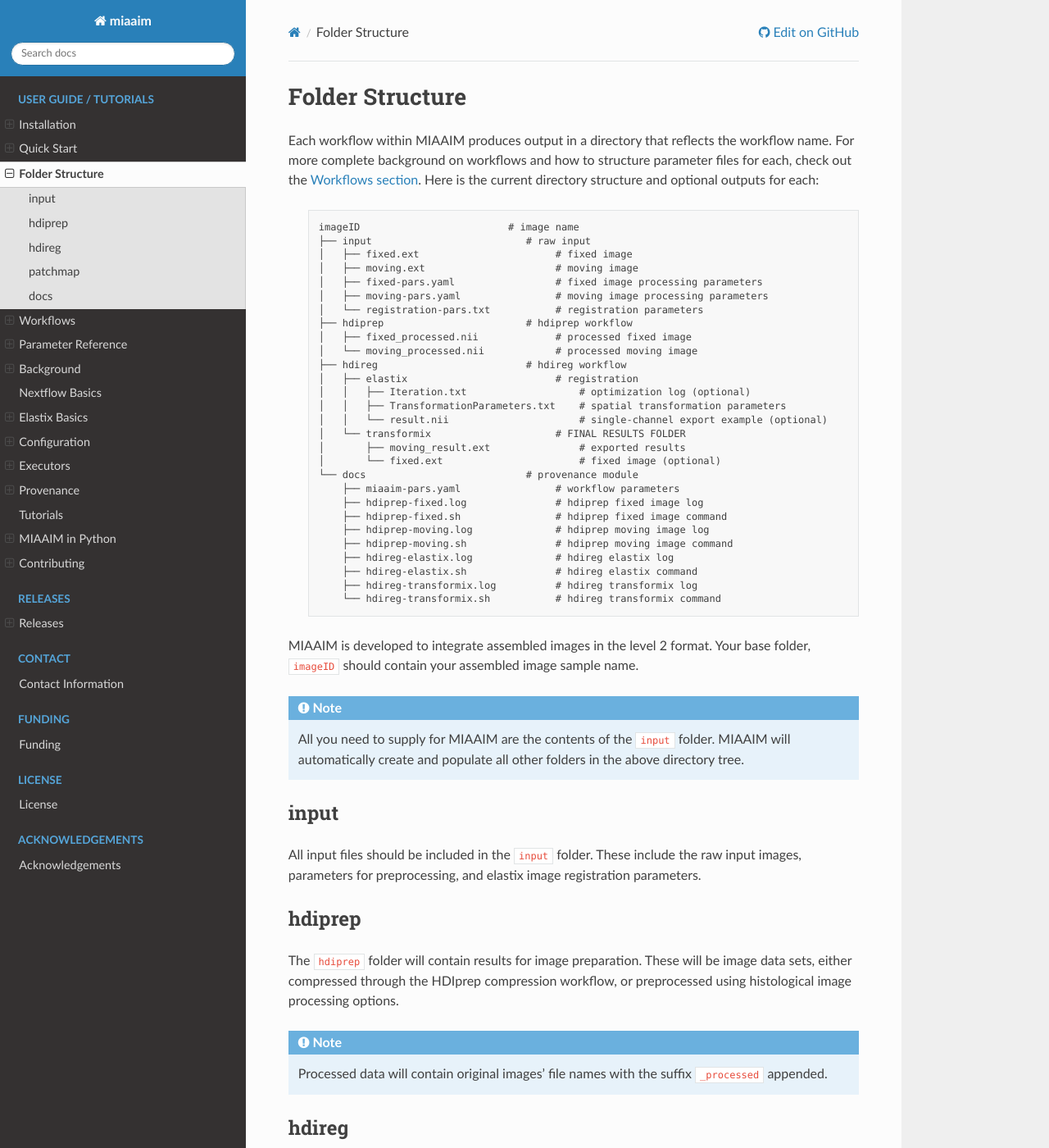
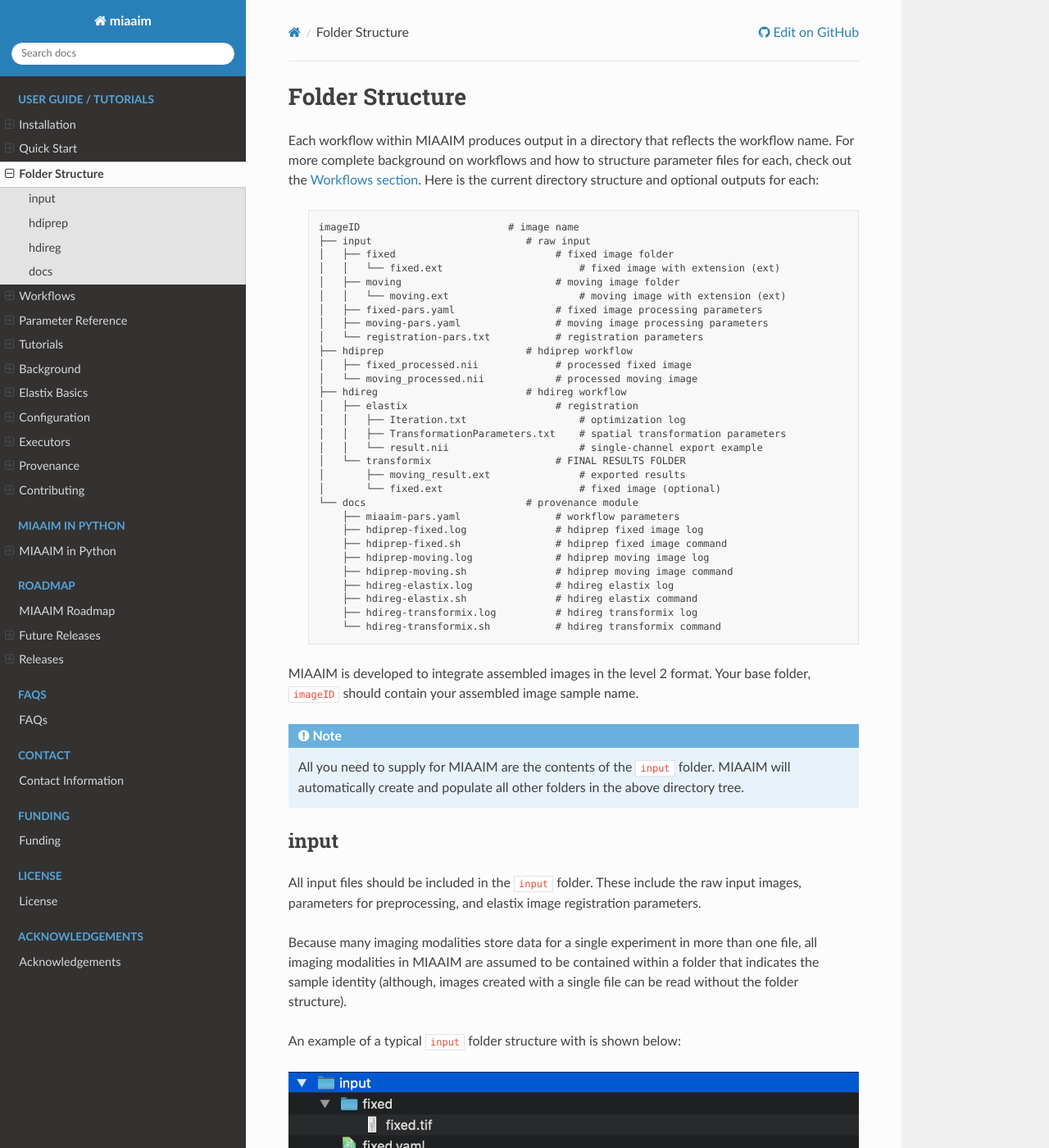
Before and after one commit to JoshuaHess12/miaaim, a Sphinx documentation site: the page built from docs/source/directory.rst, in a window 1280 px wide and 1400 px high. Shown: the whole window at 82% size. Built offline with Sphinx 7.4.7 and the Read the Docs theme 2.0.0, drawn with Linux system fonts in a browser that asks for light colours; some of the changed text lies outside the part shown.

Commit message:
update docs

```diff
--- a/docs/source/directory.rst
+++ b/docs/source/directory.rst
@@ -10,8 +10,10 @@
 
     imageID                         # image name
     ├── input                          # raw input
-    │   ├── fixed.ext                       # fixed image
-    │   ├── moving.ext                      # moving image
+    │   ├── fixed                           # fixed image folder
+    │   │   └── fixed.ext                       # fixed image with extension (ext)
+    │   ├── moving                          # moving image folder
+    │   │   └── moving.ext                      # moving image with extension (ext)
     │   ├── fixed-pars.yaml                 # fixed image processing parameters
     │   ├── moving-pars.yaml                # moving image processing parameters
     │   └── registration-pars.txt           # registration parameters
@@ -20,9 +22,9 @@
     │   └── moving_processed.nii            # processed moving image
     ├── hdireg                         # hdireg workflow
     │   ├── elastix                         # registration
-    │   │   ├── Iteration.txt                   # optimization log (optional)
+    │   │   ├── Iteration.txt                   # optimization log
     │   │   ├── TransformationParameters.txt    # spatial transformation parameters
-    │   │   └── result.nii                      # single-channel export example (optional)
+    │   │   └── result.nii                      # single-channel export example
     │   └── transformix                     # FINAL RESULTS FOLDER
     │       ├── moving_result.ext               # exported results
     │       └── fixed.ext                       # fixed image (optional)
@@ -51,21 +53,68 @@
 the raw input images, parameters for preprocessing, and elastix
 image registration parameters.
 
+Because many imaging modalities store data for a single experiment in more than
+one file, all imaging modalities in MIAAIM are assumed to be contained within
+a folder that indicates the sample identity (although, images created with a
+single file can be read without the folder structure).
+
+An example of a typical :code:`input` folder structure with is shown below:
+
+.. figure:: input-folder-example.png
+   :width: 100%
+
+Here, the fixed image is in the :code:`TIFF` format, and the moving image is
+a mass spectrometry imaging data set stored in the :code:`imzML` format. The
+processing steps for the moving and fixed image to pass to HDIprep
+are stored in the :code:`YAML` files, and the registration parameters to feed
+to HDIreg are stored in the :code:`registration-pars.txt` file.
+
 hdiprep
 -------
 The :code:`hdiprep` folder will contain results for image preparation. These will
 be image data sets, either compressed through the HDIprep compression workflow,
 or preprocessed using histological image processing options.
 
+An example of a typical :code:`hdiprep` folder structure with its output
+is shown below:
+
+.. figure:: hdiprep-folder-example.png
+   :width: 100%
+
 .. note::
    Processed data will contain original images' file names with the suffix
-   :code:`_processed` appended.
+   :code:`_processed.nii` appended.
 
 hdireg
 -------
 The :code:`hdireg` folder will contain results for image registration. The
 HDIreg workflow can compose multiple image registration models, indicated by
 separate parameter files.
+
+An example of a typical :code:`hdireg` folder structure with its output
+is shown below:
+
+.. figure:: hdireg-folder-example.png
+   :width: 100%
+
+Here, there are two folders: :code:`elastix`, which stores the registration
+logs and transformation matrices for the registration, and :code:`transformix`,
+which stores the final result of the registration procedure after the transformation
+matrix is applied to the full moving image.
+
+The optimization log for the registration is stored in the
+:code:`IterationInfo.0.txt` file. This was a single-resolution registration, so
+there is only a single file. Additional logs would be indicated increasing numbers
+at the end of the file name.
+
+The transformation parameters are stored in the :code:`TransformationParameters.0.txt` file,
+and these are the parameters that transform each channel in the moving image
+when the :code:`transformix` flag is passed to the hdireg module
+(see the :ref:`Parameter Reference <Parameter Reference to Parameter Reference>`)
+
+An example of the registration results are stored in the :code:`result.0.nii`
+file. This is the transformation matrix applied to the first channel of the
+:code:`moving_processed.nii` image in the :code:`hdiprep` folder.
 
 .. note::
    Chaining together registration parameters will be stored as separate
@@ -75,12 +124,15 @@
    :code:`TransformationParameters.1.txt`. Both of these should be supplied as
    parameters to transformix when producing final results.
 
-patchmap
---------
-.. note::
-   PatchMAP's implementation in the MIAAIM Nextflow pipeline will be featured in
-   version 0.2!
-
 docs
 -------
-Provenance module for the MIAAIM workflow.
+The commands and output logs for each workflow in MIAAIM is automatically
+stored in the :code:`docs` folder. Here you will find each of the commands
+run, and the final parameters for the complete nextflow application will be stored
+in the :code:`miaaim-pars.yml` file.
+
+An example of a typical :code:`docs` folder structure with its output
+is shown below:
+
+.. figure:: docs-folder-example.png
+   :width: 100%
--- a/docs/source/nextflow.rst
+++ /dev/null
@@ -1,4 +0,0 @@
-Nextflow Basics
-===============
-
-Here we will list some nextflow basics to be able to run this code.
```
Also changed, not shown: docs/source/contributing.rst (+15 -5 lines), docs/source/faqs.rst (added, +7 -0 lines), docs/source/index.rst (+15 -6 lines), docs/source/releases.rst (deleted, +0 -11 lines), docs/source/roadmap.rst (added, +19 -0 lines), docs/source/tutorials.rst (+8 -1 lines), docs/source/workflows.rst (+14 -16 lines), docs/source/docs-folder-example.png (added), docs/source/hdiprep-folder-example.png (added), docs/source/hdireg-folder-example.png (added), docs/source/input-folder-example.png (added), 2 other files.
